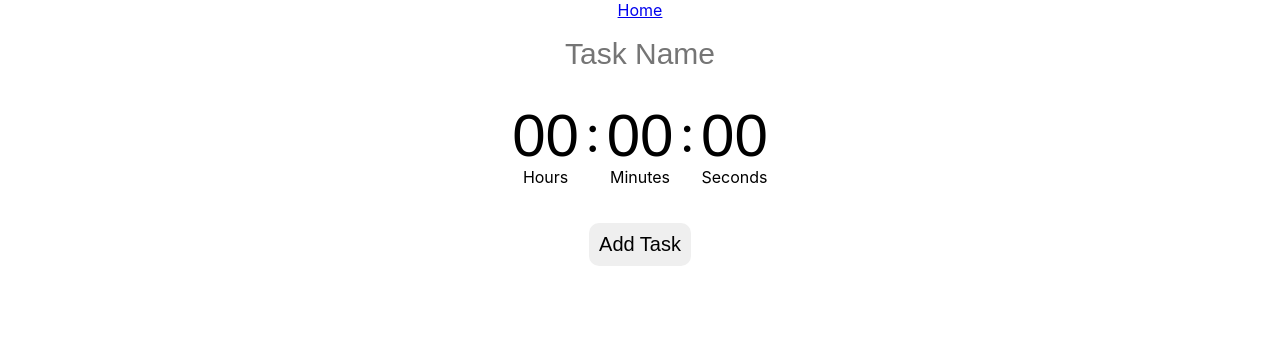
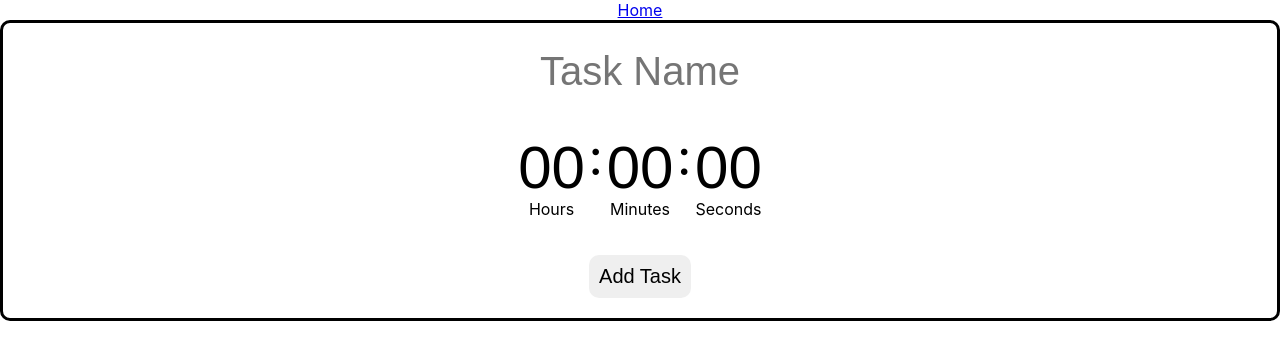
Before and after one commit to kovalen1618/priora, a React (Create React App) app: page /create in a window 1280 px wide. Shown: the top 360 px of the page. Built offline with nearby package versions, Linux system fonts and the light colour scheme; the HTML template or start-up script is replaced by a standard one.

Commit message:
Added modal styles
Edited focused className to better reflect use
Added divs beneath inputs instead of border-bottoms

```diff
--- a/src/pages/create/Create.css
+++ b/src/pages/create/Create.css
@@ -6,21 +6,38 @@
     display: flex;
     flex-direction: column;
     align-items: center;
+    border: 3px solid black;
+    border-radius: 10px;
 }
 
 .create-task-form label {
     margin: 1rem 0;
 }
 
-.name input {
+#name input {
     border: none;
     outline: none;
     text-align: center;
-    font-size: 30px;
+    font-size: 40px;
+    color: orangered;
+    padding: 10px 0;
+    caret-color: black;
+}
+
+input + div {
+    border-bottom: 3px solid transparent;
+    transform: scaleX(0);
+    transition: 0.5s;
+}
+
+input.focused + div {
+    border-bottom: 3px solid black;
+    transform: scaleX(1);
 }
 
 .time-colon {
     font-size: 50px;
+    margin-top: -12.5px;
 }
 
 #time-inputs {
@@ -42,7 +59,6 @@
     height: 55px;
     cursor: pointer;
     color: orangered;
-    border: 3px solid transparent;
 }
 
 .time-input input::placeholder {
@@ -50,9 +66,14 @@
     transition: 1s;
 }
 
+.time-input input.focused::placeholder {
+    color: orangered;
+}
+
 .submit-form-button {
     margin: 20px 0;
     border: none;
+    outline: none;
     border-radius: 10px;
     font-size: 20px;
     padding: 10px;
--- a/src/pages/create/Create.js
+++ b/src/pages/create/Create.js
@@ -16,12 +16,15 @@ function Create({ closeModal }) {
     const [seconds, setSeconds] = useState('');
 
     const handleInputFocus = (e) => {
-        const inputs = document.querySelectorAll(".time-input input");
-        inputs.forEach(input => input.style.borderBottom = '3px solid transparent');
+        const inputs = document.querySelectorAll(".input");
+        // Whenever a new input is focused, resets all other inputs to transparent
+        inputs.forEach(input => input.classList.remove('focused'));
+        // Sets focused input to opaque border-bottom
+        e.target.classList.add('focused')
 
-        e.target.style.borderBottom = '3px solid black';
-
-        console.log(e.target.value)
+        if (e.target.id === 'name-input') {
+            e.target.placeholder = '';
+        }
     }
 
     const [isSubmitting, setIsSubmitting] = useState(false);
@@ -45,21 +48,29 @@ function Create({ closeModal }) {
         <div className='create'>
             <form onSubmit={handleSubmit} className='create-task-form'>
 
-                <label className='name'>
+                <label id='name'>
                     <input
+                        className='input'
+                        id='name-input'
                         type='text'
                         placeholder='Task Name'
                         onChange={(e) => setName(e.target.value)}
                         value={name}
+                        onFocus={handleInputFocus}
+                        onBlur = {(e) => {
+                            e.target.placeholder = 'Task Name'
+                        }}
                         required
                     />
+                    <div></div>
                 </label>
 
-                <label className='clock'>
+                <label id='clock'>
                     <div id='time-inputs'>
                         <div className='time'>
                             <div className='time-input'>
                                 <input
+                                    className='input'
                                     type='text'
                                     placeholder='00'
                                     onChange={(e) => {
@@ -68,9 +79,10 @@ function Create({ closeModal }) {
                                             setHours(!isNaN(parsedValue) && parsedValue < 100 ? parsedValue : `${e.target.value}`.substring(0,2));
                                         }
                                     }}
-                                    value={hours === '' ? '' : (hours < 10 ? `0${hours}` : (hours < 100 ? hours : `${hours}`.substring(0,2)))}
+                                    value={hours === '' || hours === 0 ? '' : (hours < 10 ? `0${hours}` : (hours < 100 ? hours : `${hours}`.substring(0,2)))}
                                     onFocus={handleInputFocus}
                                 />
+                                <div></div>
                             </div>
                             <span className='time-input-label'>Hours</span>
                         </div>
@@ -78,6 +90,7 @@ function Create({ closeModal }) {
                         <div className='time'>
                             <div className='time-input'>
                                 <input
+                                    className='input'
                                     type='text'
                                     placeholder='00'
                                     maxLength={3}
@@ -87,9 +100,10 @@ function Create({ closeModal }) {
                                             setMinutes(!isNaN(parsedValue) && parsedValue < 100 ? parsedValue : `${e.target.value}`.substring(0,2));
                                         }
                                     }}
-                                    value={minutes === '' ? '' : (minutes < 10 ? `0${minutes}` : (minutes < 100 ? minutes : `${minutes}`.substring(0,2)))}
+                                    value={minutes === '' || minutes === 0 ? '' : (minutes < 10 ? `0${minutes}` : (minutes < 100 ? minutes : `${minutes}`.substring(0,2)))}
                                     onFocus={handleInputFocus}
                                 />
+                                <div></div>
                             </div>
                             <span className='time-input-label'>Minutes</span>
                         </div>
@@ -97,6 +111,7 @@ function Create({ closeModal }) {
                         <div className='time'>
                             <div className='time-input'>
                                 <input
+                                    className='input'
                                     type='text'
                                     placeholder='00'
                                     maxLength={3}
@@ -106,9 +121,10 @@ function Create({ closeModal }) {
                                             setSeconds(!isNaN(parsedValue) && parsedValue < 100 ? parsedValue : `${e.target.value}`.substring(0,2));
                                         }
                                     }}
-                                    value={seconds === '' ? '' : (seconds < 10 ? `0${seconds}` : (seconds < 100 ? seconds : `${seconds}`.substring(0,2)))}
+                                    value={seconds === '' || seconds === 0 ? '' : (seconds < 10 ? `0${seconds}` : (seconds < 100 ? seconds : `${seconds}`.substring(0,2)))}
                                     onFocus={handleInputFocus}
                                 />
+                                <div></div>
                             </div>
                             <span className='time-input-label'>Seconds</span>
                         </div>
```
